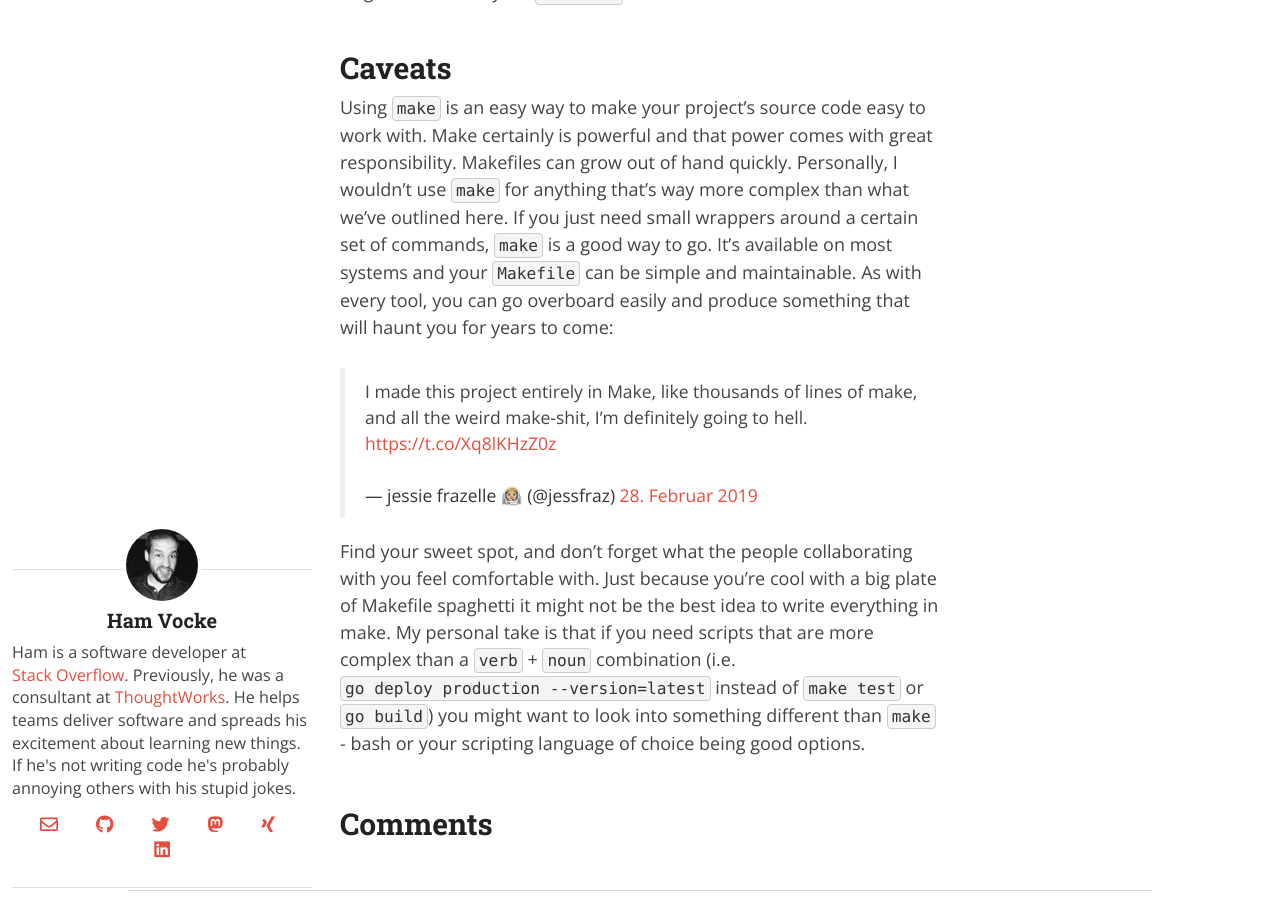
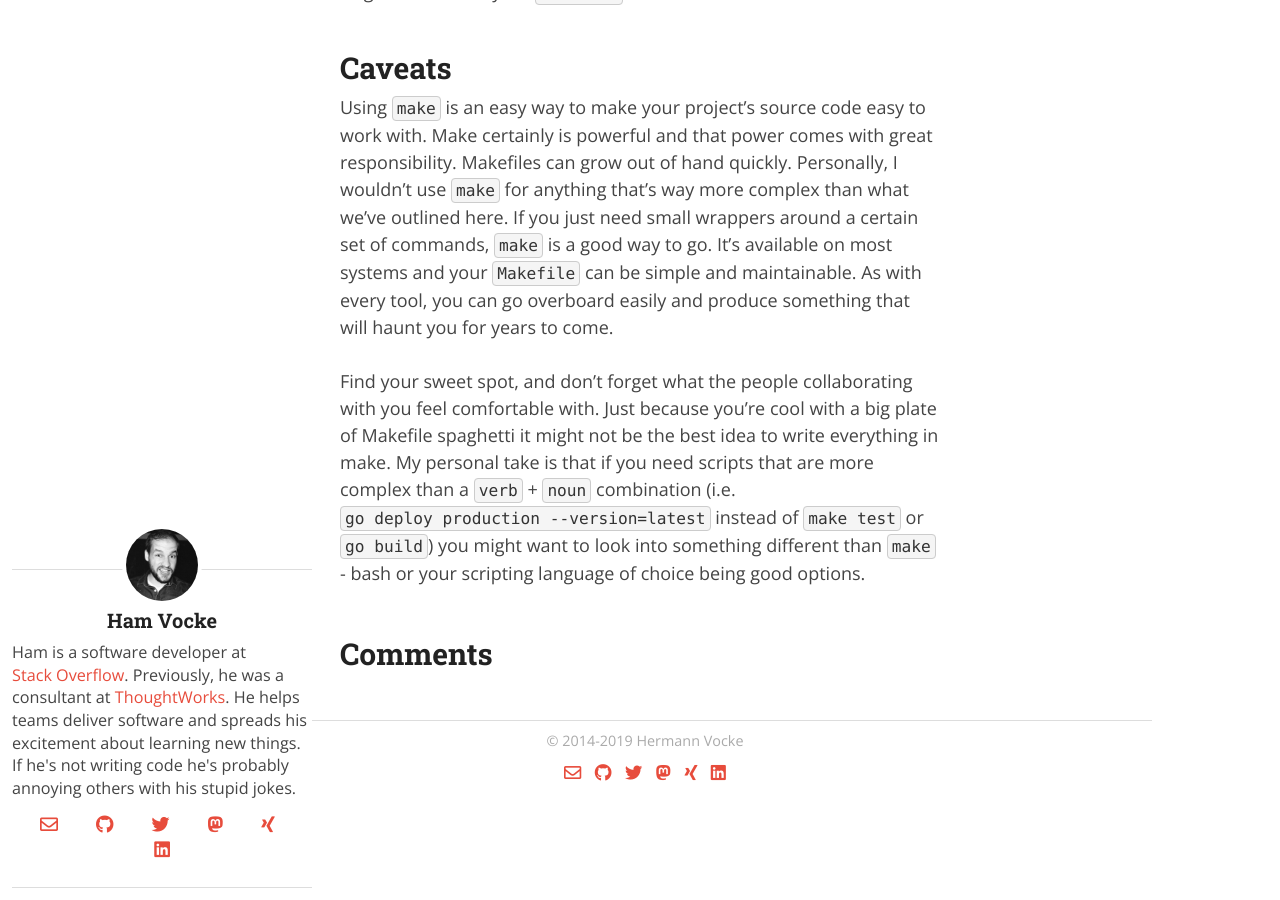
Before and after one commit to hamvocke/hamvocke.github.io, a Jekyll site: the page built from _posts/2019-03-04-makefiles-for-accessibility.md, in a window 1280 px wide and 900 px high, scrolled down 5708 px. Built offline with Jekyll 4.4.1, drawn with Linux system fonts in a browser that asks for light colours; nearby versions of some CDN libraries; comment, search, counter and statistics services are not loaded.

Commit message:
clean up 404'ing tweet reference

```diff
--- a/_posts/2019-03-04-makefiles-for-accessibility.md
+++ b/_posts/2019-03-04-makefiles-for-accessibility.md
@@ -141,9 +141,6 @@ Another cool gimmick when using `make` is that some shells provide autocompletio
 With make autocompletion in place, you can start typing `make` in your command line and hit `tab` repeatedly to cycle through the available targets defined in your `Makefile`.
 
 ## Caveats
-Using `make` is an easy way to make your project's source code easy to work with. Make certainly is powerful and that power comes with great responsibility. Makefiles can grow out of hand quickly. Personally, I wouldn't use `make` for anything that's way more complex than what we've outlined here. If you just need small wrappers around a certain set of commands, `make` is a good way to go. It's available on most systems and your `Makefile` can be simple and maintainable. As with every tool, you can go overboard easily and produce something that will haunt you for years to come:
-
-<blockquote class="twitter-tweet" data-lang="de"><p lang="en" dir="ltr">I made this project entirely in Make, like thousands of lines of make, and all the weird make-shit, I’m definitely going to hell. <a href="https://t.co/Xq8lKHzZ0z">https://t.co/Xq8lKHzZ0z</a></p>&mdash; jessie frazelle 👩🏼‍🚀 (@jessfraz) <a href="https://twitter.com/jessfraz/status/1101232677326336001?ref_src=twsrc%5Etfw">28. Februar 2019</a></blockquote>
-<script async src="https://platform.twitter.com/widgets.js" charset="utf-8"></script>
+Using `make` is an easy way to make your project's source code easy to work with. Make certainly is powerful and that power comes with great responsibility. Makefiles can grow out of hand quickly. Personally, I wouldn't use `make` for anything that's way more complex than what we've outlined here. If you just need small wrappers around a certain set of commands, `make` is a good way to go. It's available on most systems and your `Makefile` can be simple and maintainable. As with every tool, you can go overboard easily and produce something that will haunt you for years to come.
 
 Find your sweet spot, and don't forget what the people collaborating with you feel comfortable with. Just because you're cool with a big plate of Makefile spaghetti it might not be the best idea to write everything in make. My personal take is that if you need scripts that are more complex than a `verb` + `noun` combination (i.e. `go deploy production --version=latest` instead of `make test` or `go build`) you might want to look into something different than `make` - bash or your scripting language of choice being good options.
```
